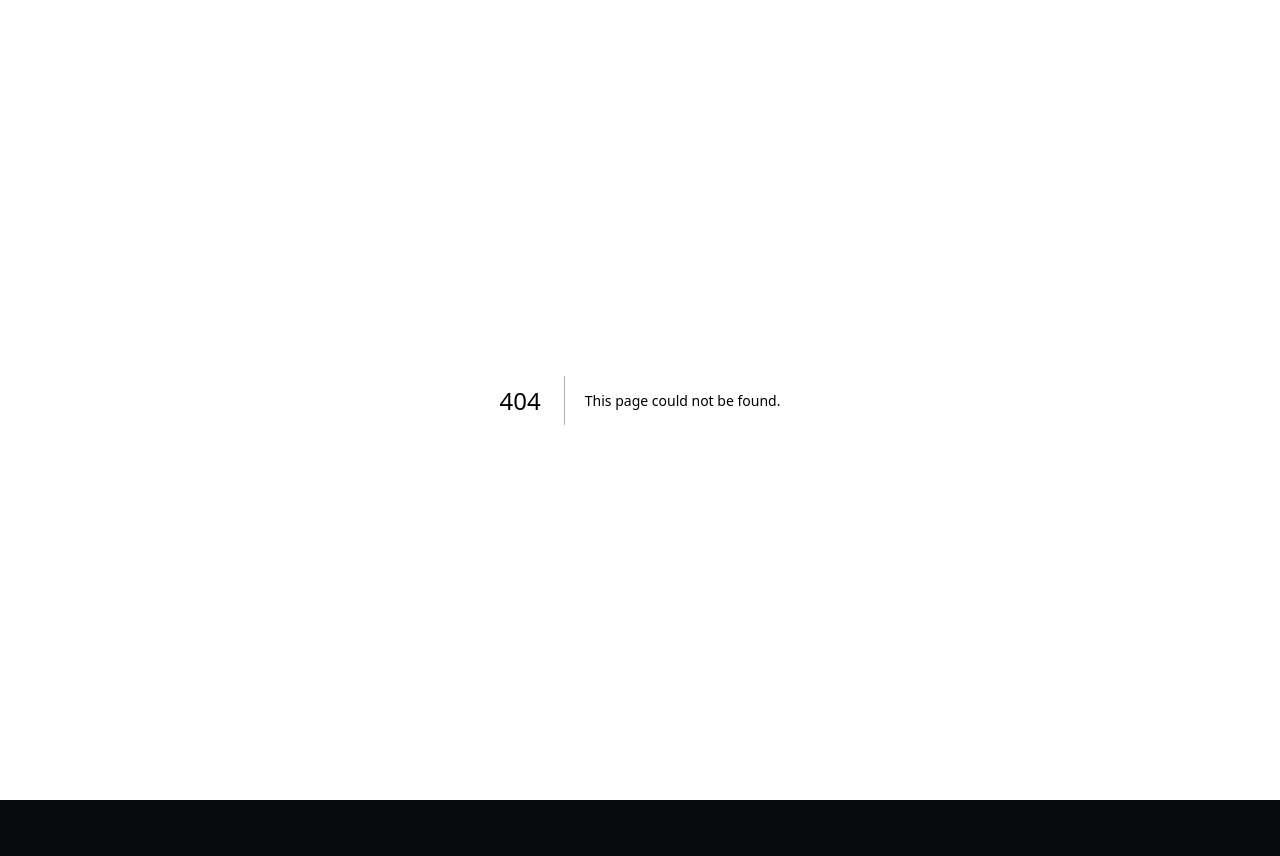
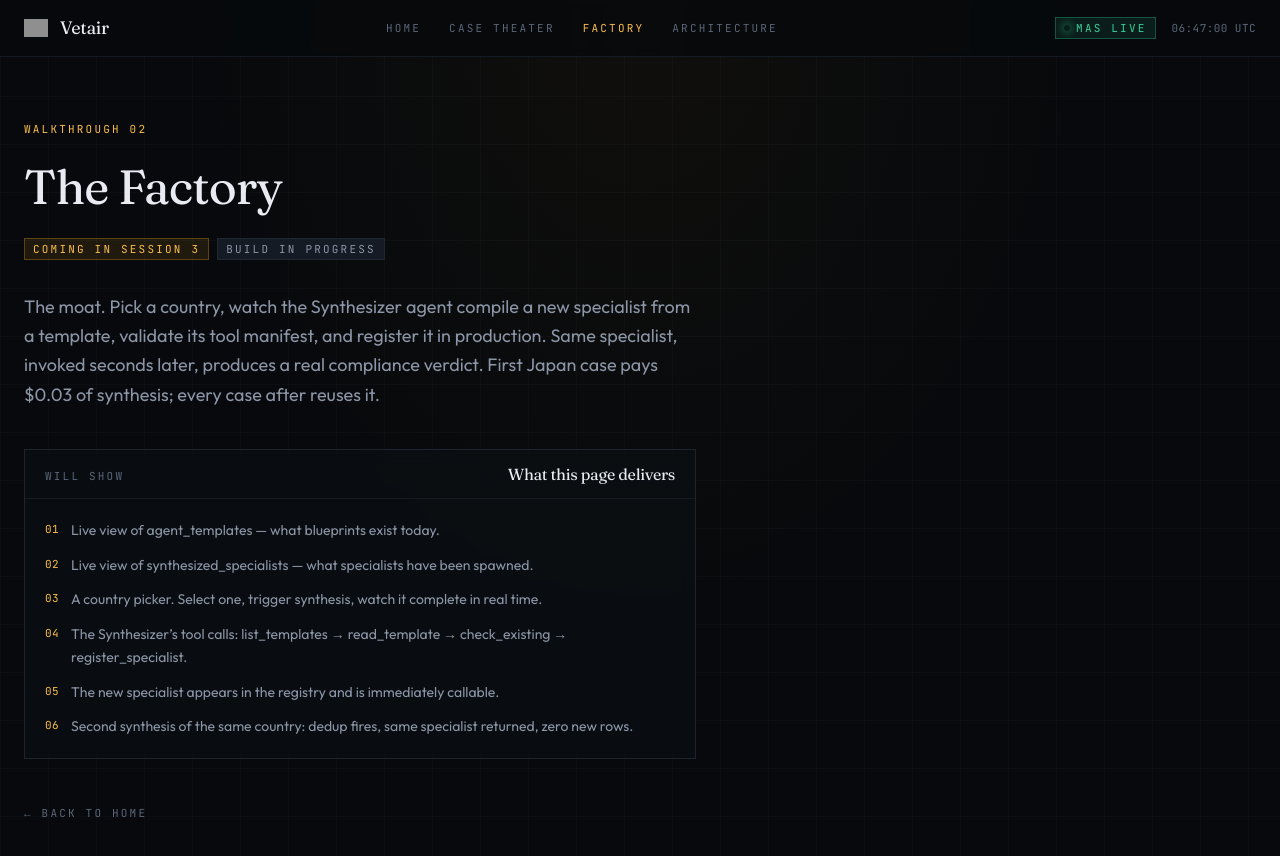
Before and after one commit to asharara88/vetair, a Next.js app: page /factory in a window 1280 px wide. Before the commit this address had no page. Shown: the top 856 px of the page. Before the commit the page ends 800 px from the top, so only its background shows below. Built offline with nearby package versions, Linux system fonts and the light colour scheme; no server answers; grey boxes are pictures that could not be loaded.

Commit message:
Create Factory page with header and coming soon
Add Factory page with header and coming soon component.

```diff
--- /dev/null
+++ b/app/factory/page.tsx
@@ -0,0 +1,26 @@
+import { Header } from "@/components/demo/Header";
+import { ComingSoon } from "@/components/demo/ComingSoon";
+
+export const metadata = { title: "Factory · Vetair" };
+
+export default function Factory() {
+  return (
+    <>
+      <Header />
+      <ComingSoon
+        eyebrow="Walkthrough 02"
+        title="The Factory"
+        session="Session 3"
+        description="The moat. Pick a country, watch the Synthesizer agent compile a new specialist from a template, validate its tool manifest, and register it in production. Same specialist, invoked seconds later, produces a real compliance verdict. First Japan case pays $0.03 of synthesis; every case after reuses it."
+        willShow={[
+          "Live view of agent_templates — what blueprints exist today.",
+          "Live view of synthesized_specialists — what specialists have been spawned.",
+          "A country picker. Select one, trigger synthesis, watch it complete in real time.",
+          "The Synthesizer’s tool calls: list_templates → read_template → check_existing → register_specialist.",
+          "The new specialist appears in the registry and is immediately callable.",
+          "Second synthesis of the same country: dedup fires, same specialist returned, zero new rows.",
+        ]}
+      />
+    </>
+  );
+}
```
